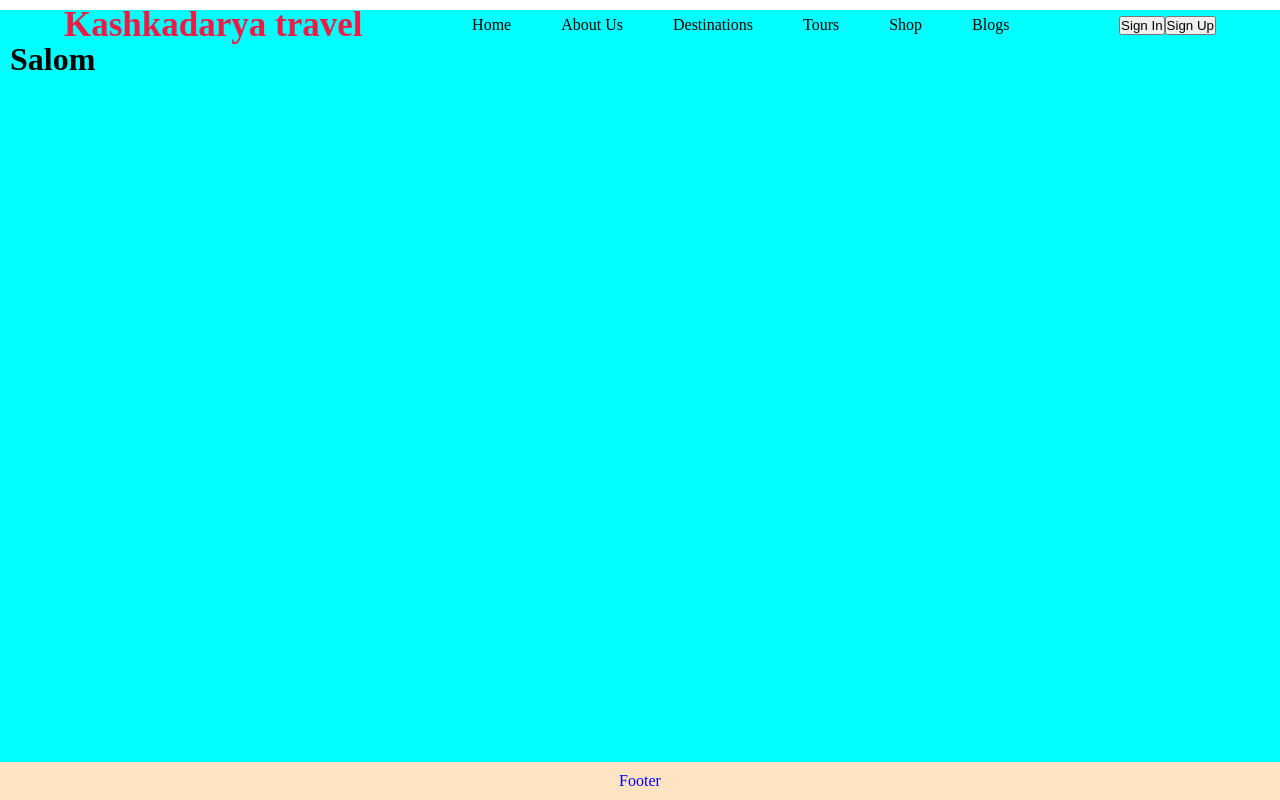
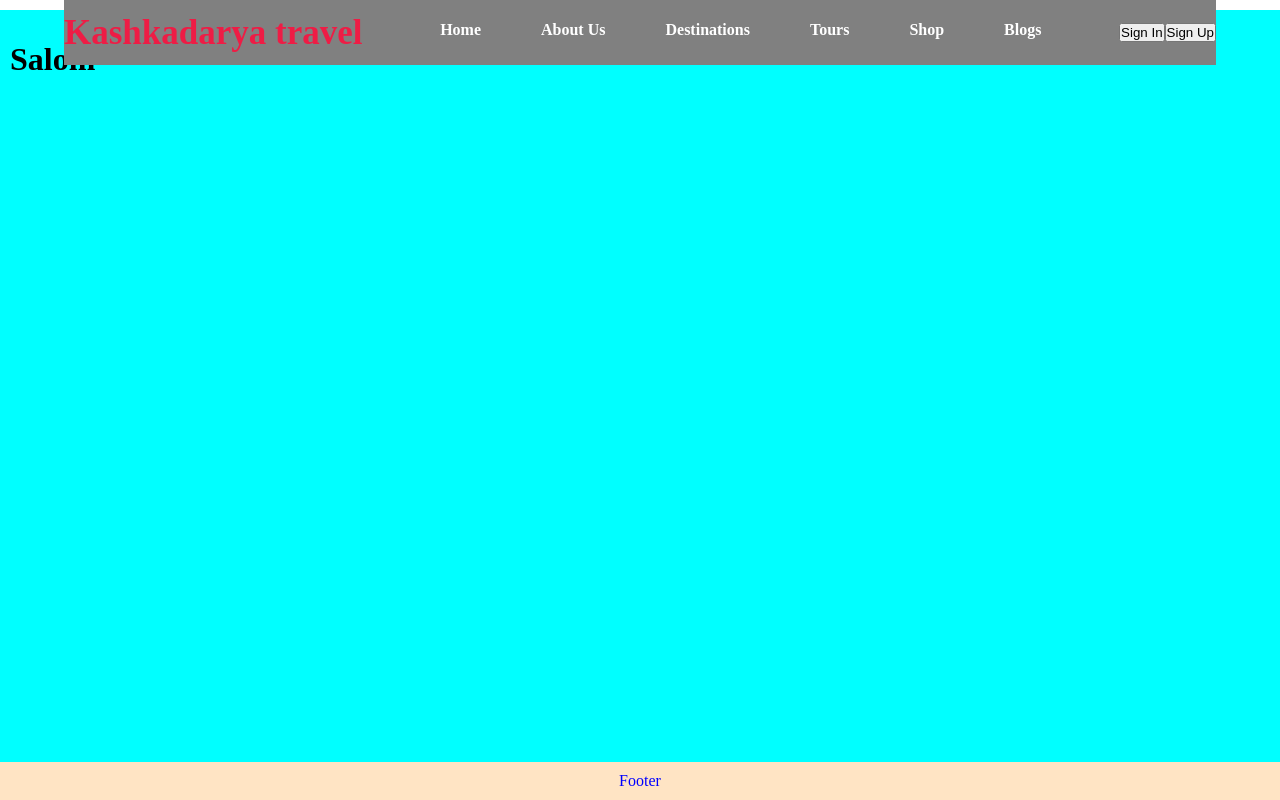
Before and after one commit to AdhamMeyliyev/my_museum, a React (Vite) app: page / in a window 1280 px wide. Built offline with nearby package versions, Linux system fonts and the light colour scheme; a web font is replaced by a local one.

Commit message:
Navbar update

```diff
--- /dev/null
+++ b/src/fonts/FullFonts.scss
@@ -0,0 +1 @@
+$first-font:14px;
--- a/src/layouts/header/HeaderStyle.scss
+++ b/src/layouts/header/HeaderStyle.scss
@@ -6,23 +6,48 @@
 
 // Full Colors
 @import '/src/colors/FullColors.scss';
-.header{
+
+// Full fonts
+@import '/src/fonts/FullFonts.scss';
+.header {
 	display: flex;
 	align-items: center;
 	justify-content: space-between;
+	background-color: grey;
 
-	.header_logo{
+	.header_logo {
 		color: $header-logo;
 		font-size: 35px;
-		font-family: 'Clicker Script',  cursive;
+		font-family: 'Clicker Script', cursive;
 		font-weight: 800;
 	}
 
-	.navbar{
-		.nav_list{
-			display:flex;
+	.navbar {
+		.nav_list {
+			display: flex;
 			align-items: center;
-			gap:50px;
+			gap: 50px;
+
+			.nav_item {
+				font-size: $first-font + 2;
+				color: $full-white;
+				font-weight: 700;
+				border-bottom: 5px solid transparent;
+				padding: 5px;
+				transition: all 0.4s ease-in;
+
+				&:hover {
+					font-weight: 900;
+					border-bottom: 5px solid red;
+					border-radius: 20px;
+					transition: all 0.4s ease-in-out;
+					cursor: pointer;
+				}
+
+				&:active{
+					opacity: .6	;
+				}
+			}
 		}
 	}
 }
```
Also changed, not shown: src/assets/fonts/FullFonts.scss (deleted).
